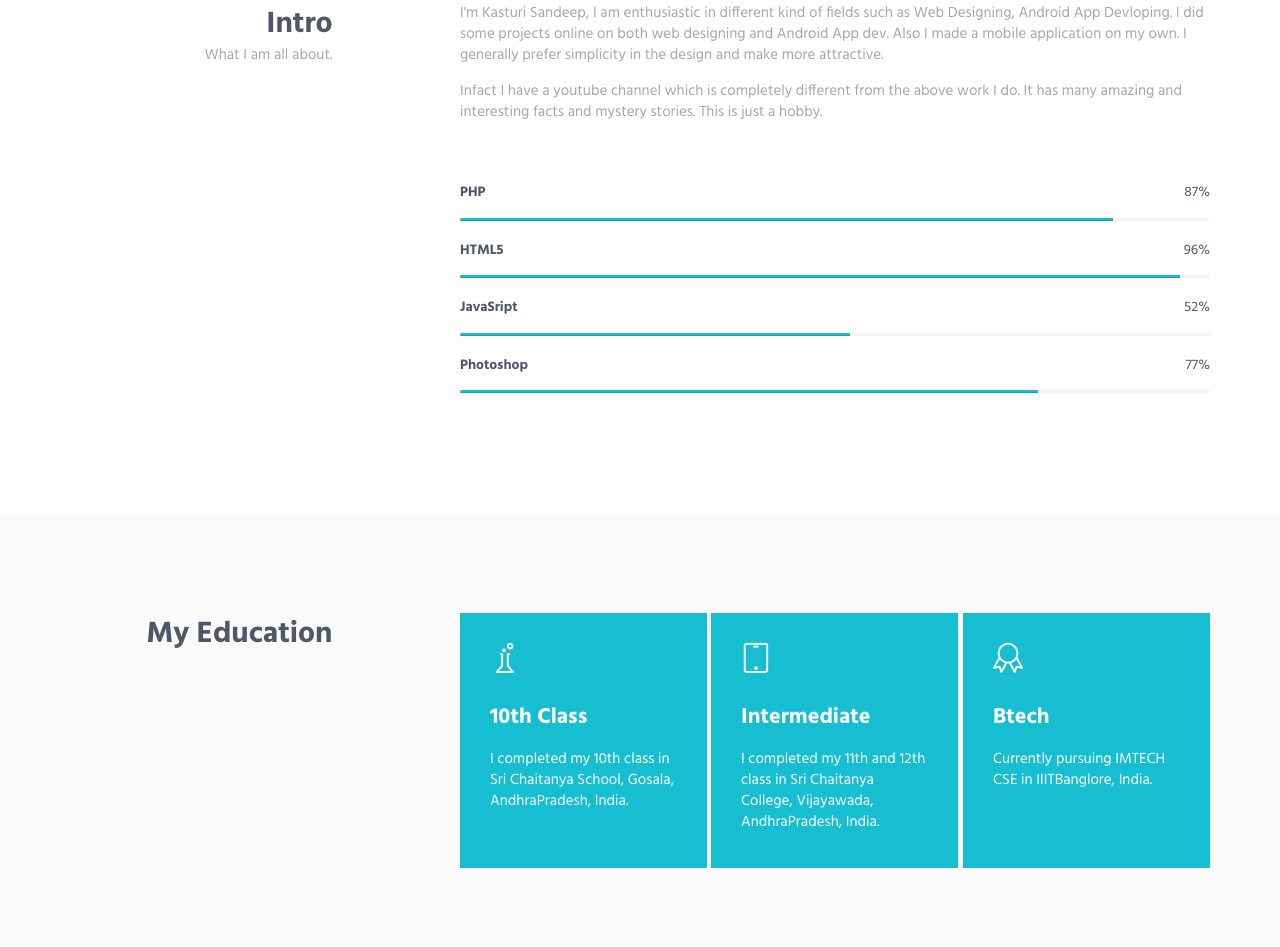
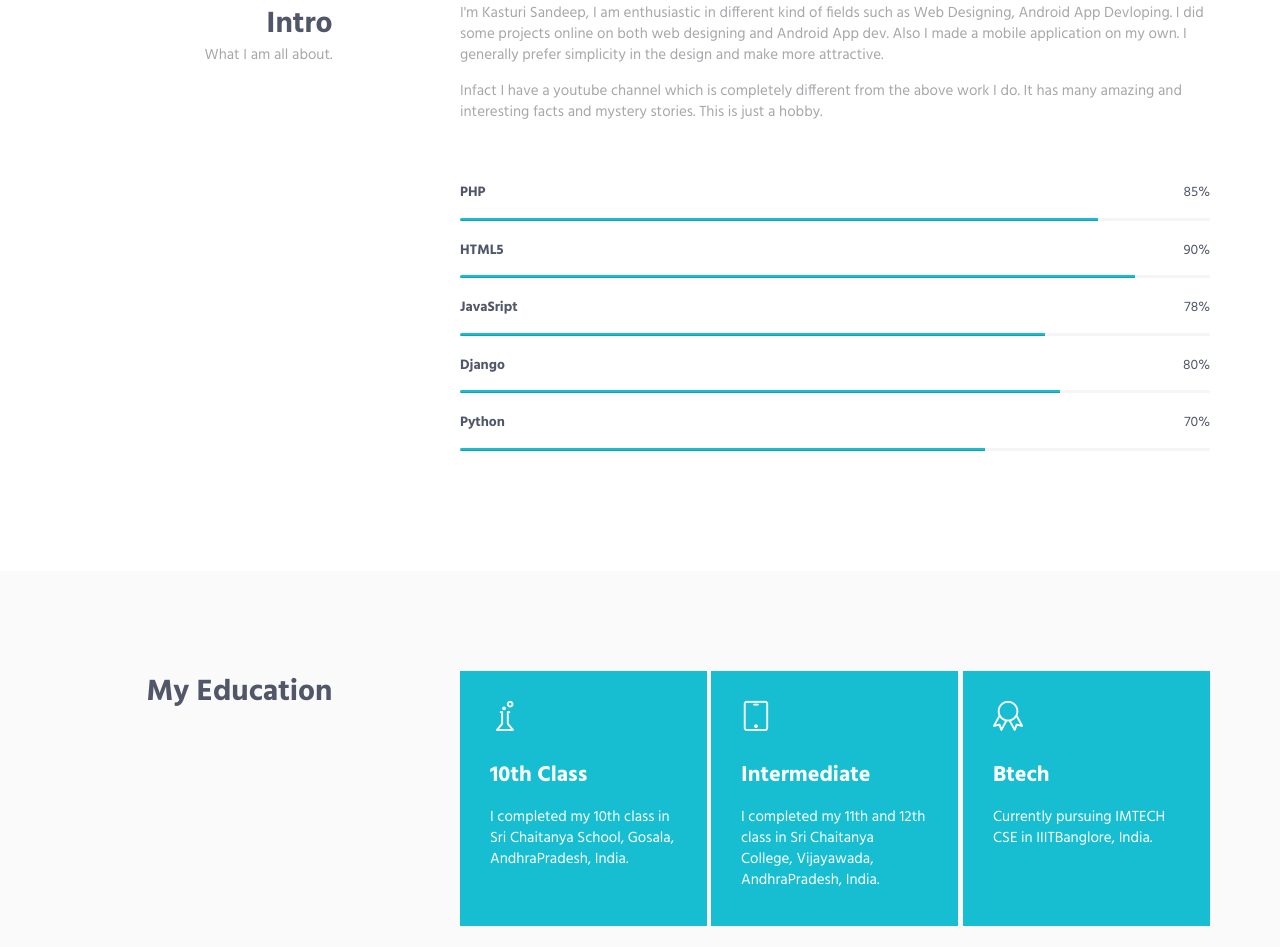
Before and after one commit to kasturisandeep/kasturisandeep.github.io, a plain HTML site: page HTML/index.html in a window 1280 px wide. Shown: the part 828-1775 px from the top of the page. Drawn offline with Linux system fonts and the light colour scheme.

Commit message:
Updated the skills in Intro

```diff
--- a/HTML/index.html
+++ b/HTML/index.html
@@ -67,7 +67,7 @@
                             <ul class="nav navbar-nav navbar-nav-right">
                                 <li class="js_nav-item nav-item"><a class="nav-item-child nav-item-hover" href="#body">Home</a></li>
                                 <li class="js_nav-item nav-item"><a class="nav-item-child nav-item-hover" href="#about">About</a></li>
-                                <li class="js_nav-item nav-item"><a class="nav-item-child nav-item-hover" href="#experience">Experience</a></li>
+                                <li class="js_nav-item nav-item"><a class="nav-item-child nav-item-hover" href="#experience">Education</a></li>
                                 <li class="js_nav-item nav-item"><a class="nav-item-child nav-item-hover" href="#work">Work</a></li>
                                 <li class="js_nav-item nav-item"><a class="nav-item-child nav-item-hover" href="#contact">Contact</a></li>
                             </ul>
@@ -122,27 +122,33 @@
 
                         <!-- Progress Box -->
                         <div class="progress-box">
-                            <h5>PHP <span class="color-heading pull-right">87%</span></h5>
+                            <h5>PHP <span class="color-heading pull-right">85%</span></h5>
                             <div class="progress">
-                                <div class="progress-bar bg-color-base" role="progressbar" data-width="87"></div>
+                                <div class="progress-bar bg-color-base" role="progressbar" data-width="85"></div>
                             </div>
                         </div>
                         <div class="progress-box">
-                            <h5>HTML5 <span class="color-heading pull-right">96%</span></h5>
+                            <h5>HTML5 <span class="color-heading pull-right">90%</span></h5>
                             <div class="progress">
-                                <div class="progress-bar bg-color-base" role="progressbar" data-width="96"></div>
+                                <div class="progress-bar bg-color-base" role="progressbar" data-width="90"></div>
                             </div>
                         </div>
                         <div class="progress-box">
-                            <h5>JavaSript <span class="color-heading pull-right">52%</span></h5>
+                            <h5>JavaSript <span class="color-heading pull-right">78%</span></h5>
                             <div class="progress">
-                                <div class="progress-bar bg-color-base" role="progressbar" data-width="52"></div>
+                                <div class="progress-bar bg-color-base" role="progressbar" data-width="78"></div>
                             </div>
                         </div>
                         <div class="progress-box">
-                            <h5>Photoshop <span class="color-heading pull-right">77%</span></h5>
+                            <h5>Django <span class="color-heading pull-right">80%</span></h5>
                             <div class="progress">
-                                <div class="progress-bar bg-color-base" role="progressbar" data-width="77"></div>
+                                <div class="progress-bar bg-color-base" role="progressbar" data-width="80"></div>
+                            </div>
+                        </div>
+                        <div class="progress-box">
+                            <h5>Python <span class="color-heading pull-right">70%</span></h5>
+                            <div class="progress">
+                                <div class="progress-bar bg-color-base" role="progressbar" data-width="70"></div>
                             </div>
                         </div>
                         <!-- End Progress Box -->
```
